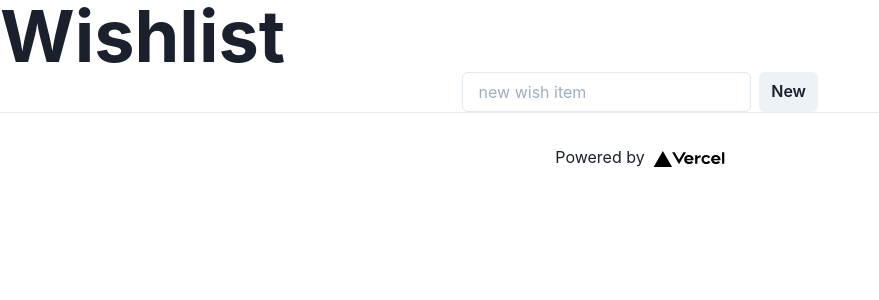
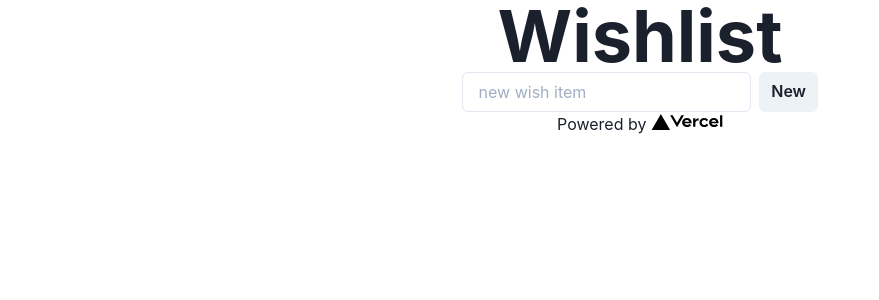
Before and after one commit to ben196888/share-wishlist, a Next.js app: page / in a window 1280 px wide. Shown: the top 300 px of the page, without its empty margins (0-879 px from the left). Built offline with nearby package versions, Linux system fonts and the light colour scheme.

Commit message:
refactor(homePage): move all css module to chakra ui

```diff
--- a/pages/index.tsx
+++ b/pages/index.tsx
@@ -1,9 +1,8 @@
-import { Box, Button, Heading, HStack, Input, Text, VStack } from '@chakra-ui/react'
+import { Box, Button, Center, Editable, EditableInput, EditablePreview, Heading, HStack, Input, Link, Text, VStack } from '@chakra-ui/react'
 import Head from 'next/head'
 import Image from 'next/image'
 import { useEffect, useState } from 'react'
 import { v4 as uuidv4 } from 'uuid'
-import styles from '../styles/Home.module.css'
 
 type Item = {
   id: string
@@ -30,7 +29,12 @@ export default function Home() {
       }
     }
   }, [items])
-  const renderItems = (items: Item[]) => items.map(item => <Text key={item.id}>{item.name}</Text>)
+  const renderItems = (items: Item[]) => items.map(item => (
+    <Editable key={item.id} value={item.name} selectAllOnFocus={false}>
+      <EditablePreview />
+      <EditableInput />
+    </Editable>
+  ))
 
   const [newItem, setNewItem] = useState<string>('')
   const onUpdateValue = (event) => {
@@ -50,10 +54,12 @@ export default function Home() {
         <link rel="icon" href="/favicon.ico" />
       </Head>
 
-      <Box>
-        <Heading as='h1' size='4xl'>
-          Wishlist
-        </Heading>
+      <Box as='main'>
+        <Center>
+          <Heading as='h1' size='4xl'>
+            Wishlist
+          </Heading>
+        </Center>
 
         <VStack>
           <form onSubmit={onAppendItem}>
@@ -66,18 +72,17 @@ export default function Home() {
         </VStack>
       </Box>
 
-      <footer className={styles.footer}>
-        <a
-          href="https://vercel.com?utm_source=create-next-app&utm_medium=default-template&utm_campaign=create-next-app"
-          target="_blank"
-          rel="noopener noreferrer"
-        >
+      <Center as='footer'>
+        <Box>
           Powered by{' '}
-          <span className={styles.logo}>
-            <Image src="/vercel.svg" alt="Vercel Logo" width={72} height={16} />
-          </span>
-        </a>
-      </footer>
+          <Link href="https://vercel.com?utm_source=create-next-app&utm_medium=default-template&utm_campaign=create-next-app" isExternal>
+
+            <Box as='span'>
+              <Image src="/vercel.svg" alt="Vercel Logo" width={72} height={16} />
+            </Box>
+          </Link>
+        </Box>
+      </Center>
     </Box>
   )
 }
--- a/styles/Home.module.css
+++ /dev/null
@@ -1,116 +0,0 @@
-.container {
-  padding: 0 2rem;
-}
-
-.main {
-  min-height: 100vh;
-  padding: 4rem 0;
-  flex: 1;
-  display: flex;
-  flex-direction: column;
-  justify-content: center;
-  align-items: center;
-}
-
-.footer {
-  display: flex;
-  flex: 1;
-  padding: 2rem 0;
-  border-top: 1px solid #eaeaea;
-  justify-content: center;
-  align-items: center;
-}
-
-.footer a {
-  display: flex;
-  justify-content: center;
-  align-items: center;
-  flex-grow: 1;
-}
-
-.title a {
-  color: #0070f3;
-  text-decoration: none;
-}
-
-.title a:hover,
-.title a:focus,
-.title a:active {
-  text-decoration: underline;
-}
-
-.title {
-  margin: 0;
-  line-height: 1.15;
-  font-size: 4rem;
-}
-
-.title,
-.description {
-  text-align: center;
-}
-
-.description {
-  margin: 4rem 0;
-  line-height: 1.5;
-  font-size: 1.5rem;
-}
-
-.code {
-  background: #fafafa;
-  border-radius: 5px;
-  padding: 0.75rem;
-  font-size: 1.1rem;
-  font-family: Menlo, Monaco, Lucida Console, Liberation Mono, DejaVu Sans Mono,
-    Bitstream Vera Sans Mono, Courier New, monospace;
-}
-
-.grid {
-  display: flex;
-  align-items: center;
-  justify-content: center;
-  flex-wrap: wrap;
-  max-width: 800px;
-}
-
-.card {
-  margin: 1rem;
-  padding: 1.5rem;
-  text-align: left;
-  color: inherit;
-  text-decoration: none;
-  border: 1px solid #eaeaea;
-  border-radius: 10px;
-  transition: color 0.15s ease, border-color 0.15s ease;
-  max-width: 300px;
-}
-
-.card:hover,
-.card:focus,
-.card:active {
-  color: #0070f3;
-  border-color: #0070f3;
-}
-
-.card h2 {
-  margin: 0 0 1rem 0;
-  font-size: 1.5rem;
-}
-
-.card p {
-  margin: 0;
-  font-size: 1.25rem;
-  line-height: 1.5;
-}
-
-.logo {
-  height: 1em;
-  margin-left: 0.5rem;
-}
-
-@media (max-width: 600px) {
-  .grid {
-    width: 100%;
-    flex-direction: column;
-  }
-}
```
